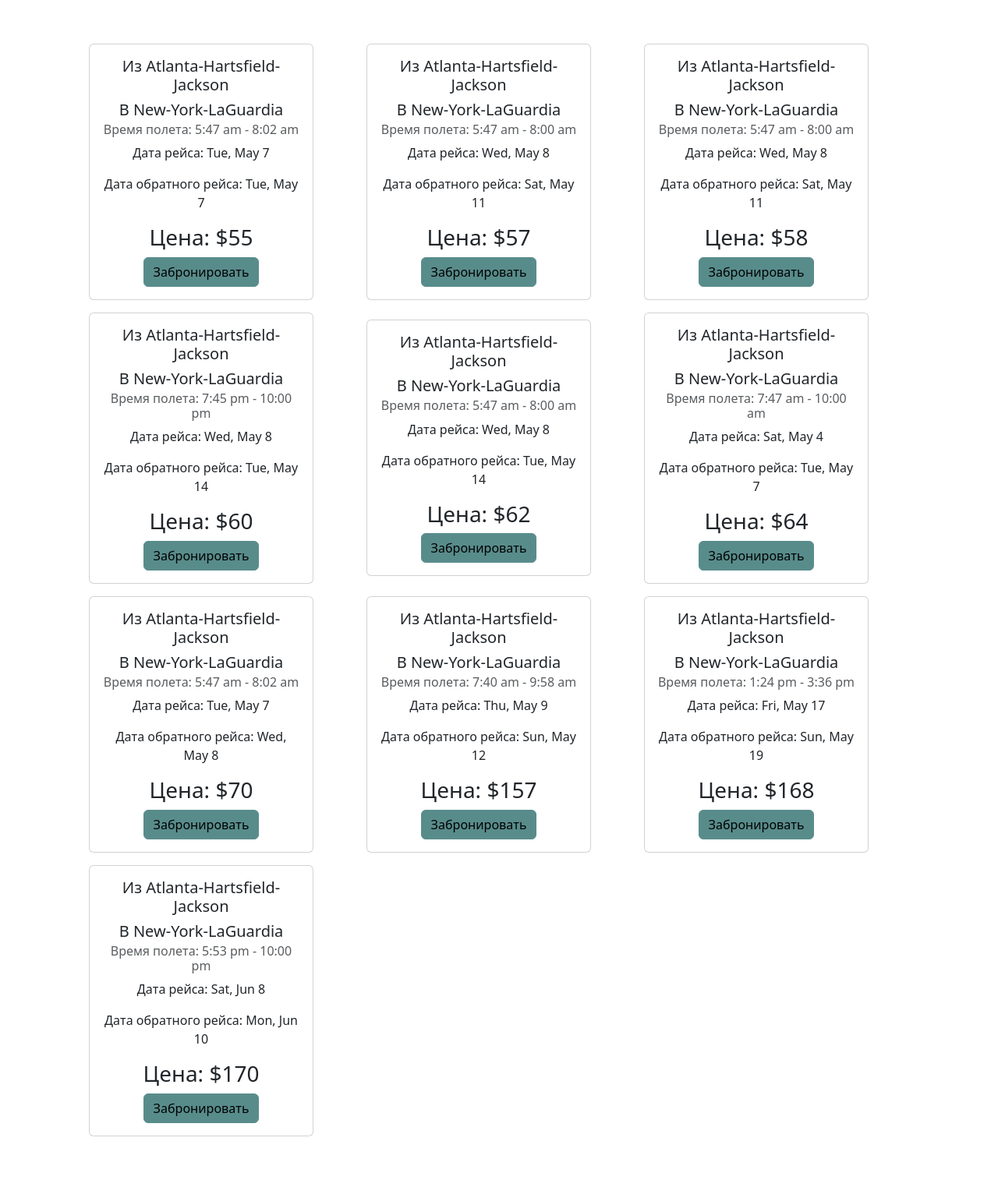
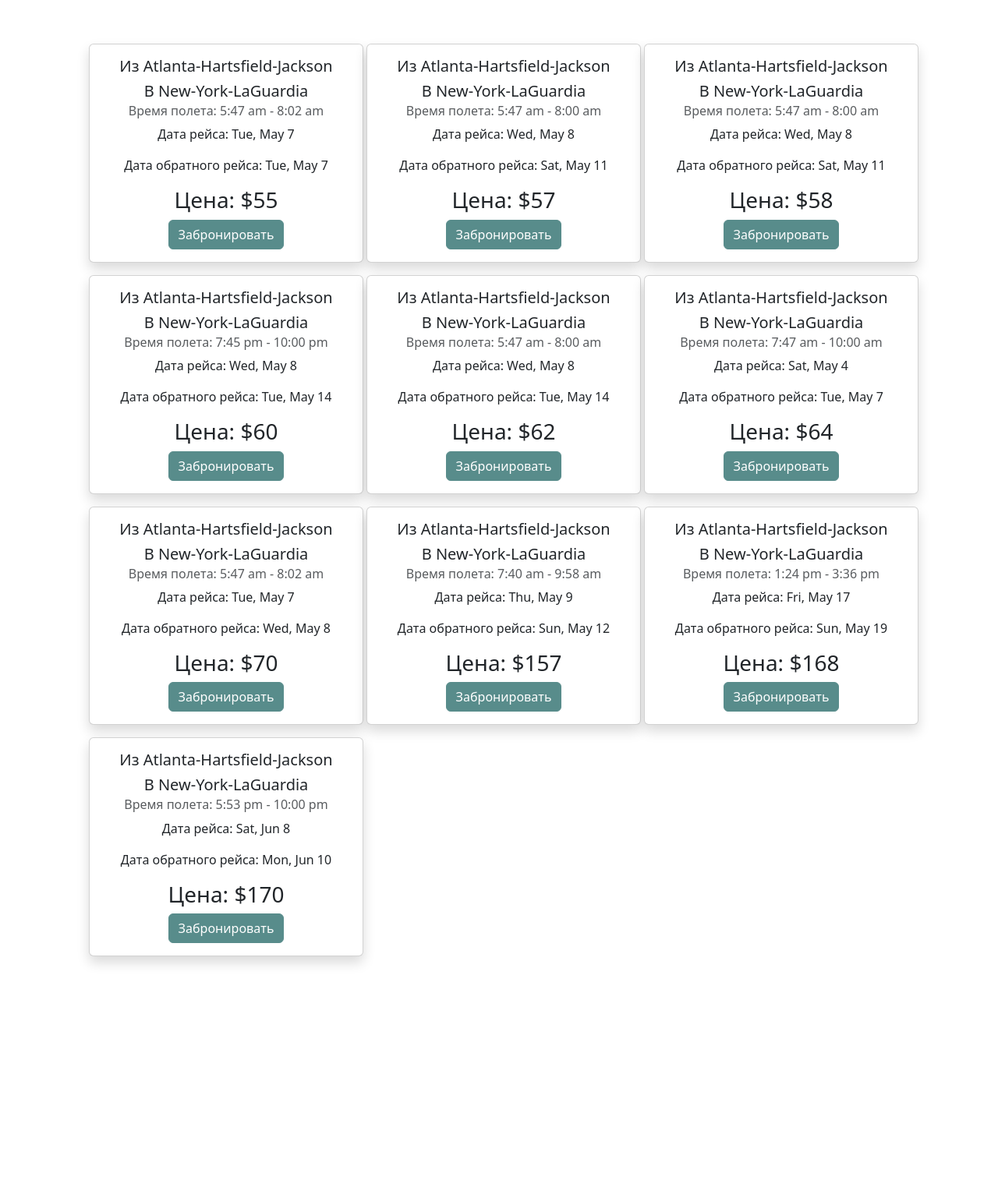
Before and after one commit to NARSELON101/avia-sales-django, a Django app: template avia_ticket_sales/templates/avia_ticket_sales/cards.html in a window 1280 px wide. Shown: the part 80-1594 px from the top of the page at 78% size. After the commit the page ends 1318 px from the top, so only its background shows below. Run offline with Django 5.2, Linux system fonts and the light colour scheme; the template is opened without the code that fills it, so the values that code supplies are empty.

Commit message:
change fill template

```diff
--- a/avia_ticket_sales/templates/avia_ticket_sales/cards.html
+++ b/avia_ticket_sales/templates/avia_ticket_sales/cards.html
@@ -1,6 +1,9 @@
-{% extends 'avia_ticket_sales/tickets.html' %}{% load static %}{% block content1 %}
+{% extends 'avia_ticket_sales/tickets.html' %}
+{% load static %}
+{% block content1 %}
+
 <div class="col p-2">
-            <div class="card" style="width: 18rem;">
+            <div class="card shadow rounded" style="width: 22rem; card-box-shadow: 1px">
               <div class="card-body">
                 <h5 class="card-title">Из Atlanta-Hartsfield-Jackson</h5>
                 <h5 class="card-title">В New-York-LaGuardia</h5>
@@ -8,13 +11,13 @@
                 <p class="card-text">Дата рейса: Tue, May 7</p>
                 <p class="card-text">Дата обратного рейса: Tue, May 7</p>
                   <h3>Цена: $55</h3>
-                <a href="#" class="card-link"><button type="button" class="btn btn-info" style="background-color: #588c8b !important; border-color: #588c8b">Забронировать</button></a>
+                <a href="#" class="card-link"><button type="button" class="btn btn-info" style="background-color: #588c8b !important; border-color: #588c8b; color: white">Забронировать</button></a>
               </div>
             </div>
         </div>
 
 <div class="col p-2">
-            <div class="card" style="width: 18rem;">
+            <div class="card shadow rounded" style="width: 22rem; card-box-shadow: 1px">
               <div class="card-body">
                 <h5 class="card-title">Из Atlanta-Hartsfield-Jackson</h5>
                 <h5 class="card-title">В New-York-LaGuardia</h5>
@@ -22,13 +25,13 @@
                 <p class="card-text">Дата рейса: Wed, May 8</p>
                 <p class="card-text">Дата обратного рейса: Sat, May 11</p>
                   <h3>Цена: $57</h3>
-                <a href="#" class="card-link"><button type="button" class="btn btn-info" style="background-color: #588c8b !important; border-color: #588c8b">Забронировать</button></a>
+                <a href="#" class="card-link"><button type="button" class="btn btn-info" style="background-color: #588c8b !important; border-color: #588c8b; color: white">Забронировать</button></a>
               </div>
             </div>
         </div>
 
 <div class="col p-2">
-            <div class="card" style="width: 18rem;">
+            <div class="card shadow rounded" style="width: 22rem; card-box-shadow: 1px">
               <div class="card-body">
                 <h5 class="card-title">Из Atlanta-Hartsfield-Jackson</h5>
                 <h5 class="card-title">В New-York-LaGuardia</h5>
@@ -36,13 +39,13 @@
                 <p class="card-text">Дата рейса: Wed, May 8</p>
                 <p class="card-text">Дата обратного рейса: Sat, May 11</p>
                   <h3>Цена: $58</h3>
-                <a href="#" class="card-link"><button type="button" class="btn btn-info" style="background-color: #588c8b !important; border-color: #588c8b">Забронировать</button></a>
+                <a href="#" class="card-link"><button type="button" class="btn btn-info" style="background-color: #588c8b !important; border-color: #588c8b; color: white">Забронировать</button></a>
               </div>
             </div>
         </div>
 
 <div class="col p-2">
-            <div class="card" style="width: 18rem;">
+            <div class="card shadow rounded" style="width: 22rem; card-box-shadow: 1px">
               <div class="card-body">
                 <h5 class="card-title">Из Atlanta-Hartsfield-Jackson</h5>
                 <h5 class="card-title">В New-York-LaGuardia</h5>
@@ -50,13 +53,13 @@
                 <p class="card-text">Дата рейса: Wed, May 8</p>
                 <p class="card-text">Дата обратного рейса: Tue, May 14</p>
                   <h3>Цена: $60</h3>
-                <a href="#" class="card-link"><button type="button" class="btn btn-info" style="background-color: #588c8b !important; border-color: #588c8b">Забронировать</button></a>
+                <a href="#" class="card-link"><button type="button" class="btn btn-info" style="background-color: #588c8b !important; border-color: #588c8b; color: white">Забронировать</button></a>
               </div>
             </div>
         </div>
 
 <div class="col p-2">
-            <div class="card" style="width: 18rem;">
+            <div class="card shadow rounded" style="width: 22rem; card-box-shadow: 1px">
               <div class="card-body">
                 <h5 class="card-title">Из Atlanta-Hartsfield-Jackson</h5>
                 <h5 class="card-title">В New-York-LaGuardia</h5>
@@ -64,13 +67,13 @@
                 <p class="card-text">Дата рейса: Wed, May 8</p>
                 <p class="card-text">Дата обратного рейса: Tue, May 14</p>
                   <h3>Цена: $62</h3>
-                <a href="#" class="card-link"><button type="button" class="btn btn-info" style="background-color: #588c8b !important; border-color: #588c8b">Забронировать</button></a>
+                <a href="#" class="card-link"><button type="button" class="btn btn-info" style="background-color: #588c8b !important; border-color: #588c8b; color: white">Забронировать</button></a>
               </div>
             </div>
         </div>
 
 <div class="col p-2">
-            <div class="card" style="width: 18rem;">
+            <div class="card shadow rounded" style="width: 22rem; card-box-shadow: 1px">
               <div class="card-body">
                 <h5 class="card-title">Из Atlanta-Hartsfield-Jackson</h5>
                 <h5 class="card-title">В New-York-LaGuardia</h5>
@@ -78,13 +81,13 @@
                 <p class="card-text">Дата рейса: Sat, May 4</p>
                 <p class="card-text">Дата обратного рейса: Tue, May 7</p>
                   <h3>Цена: $64</h3>
-                <a href="#" class="card-link"><button type="button" class="btn btn-info" style="background-color: #588c8b !important; border-color: #588c8b">Забронировать</button></a>
+                <a href="#" class="card-link"><button type="button" class="btn btn-info" style="background-color: #588c8b !important; border-color: #588c8b; color: white">Забронировать</button></a>
               </div>
             </div>
         </div>
 
 <div class="col p-2">
-            <div class="card" style="width: 18rem;">
+            <div class="card shadow rounded" style="width: 22rem; card-box-shadow: 1px">
               <div class="card-body">
                 <h5 class="card-title">Из Atlanta-Hartsfield-Jackson</h5>
                 <h5 class="card-title">В New-York-LaGuardia</h5>
@@ -92,13 +95,13 @@
                 <p class="card-text">Дата рейса: Tue, May 7</p>
                 <p class="card-text">Дата обратного рейса: Wed, May 8</p>
                   <h3>Цена: $70</h3>
-                <a href="#" class="card-link"><button type="button" class="btn btn-info" style="background-color: #588c8b !important; border-color: #588c8b">Забронировать</button></a>
+                <a href="#" class="card-link"><button type="button" class="btn btn-info" style="background-color: #588c8b !important; border-color: #588c8b; color: white">Забронировать</button></a>
               </div>
             </div>
         </div>
 
 <div class="col p-2">
-            <div class="card" style="width: 18rem;">
+            <div class="card shadow rounded" style="width: 22rem; card-box-shadow: 1px">
               <div class="card-body">
                 <h5 class="card-title">Из Atlanta-Hartsfield-Jackson</h5>
                 <h5 class="card-title">В New-York-LaGuardia</h5>
@@ -106,13 +109,13 @@
                 <p class="card-text">Дата рейса: Thu, May 9</p>
                 <p class="card-text">Дата обратного рейса: Sun, May 12</p>
                   <h3>Цена: $157</h3>
-                <a href="#" class="card-link"><button type="button" class="btn btn-info" style="background-color: #588c8b !important; border-color: #588c8b">Забронировать</button></a>
+                <a href="#" class="card-link"><button type="button" class="btn btn-info" style="background-color: #588c8b !important; border-color: #588c8b; color: white">Забронировать</button></a>
               </div>
             </div>
         </div>
 
 <div class="col p-2">
-            <div class="card" style="width: 18rem;">
+            <div class="card shadow rounded" style="width: 22rem; card-box-shadow: 1px">
               <div class="card-body">
                 <h5 class="card-title">Из Atlanta-Hartsfield-Jackson</h5>
                 <h5 class="card-title">В New-York-LaGuardia</h5>
@@ -120,13 +123,13 @@
                 <p class="card-text">Дата рейса: Fri, May 17</p>
                 <p class="card-text">Дата обратного рейса: Sun, May 19</p>
                   <h3>Цена: $168</h3>
-                <a href="#" class="card-link"><button type="button" class="btn btn-info" style="background-color: #588c8b !important; border-color: #588c8b">Забронировать</button></a>
+                <a href="#" class="card-link"><button type="button" class="btn btn-info" style="background-color: #588c8b !important; border-color: #588c8b; color: white">Забронировать</button></a>
               </div>
             </div>
         </div>
 
 <div class="col p-2">
-            <div class="card" style="width: 18rem;">
+            <div class="card shadow rounded" style="width: 22rem; card-box-shadow: 1px">
               <div class="card-body">
                 <h5 class="card-title">Из Atlanta-Hartsfield-Jackson</h5>
                 <h5 class="card-title">В New-York-LaGuardia</h5>
@@ -134,7 +137,7 @@
                 <p class="card-text">Дата рейса: Sat, Jun 8</p>
                 <p class="card-text">Дата обратного рейса: Mon, Jun 10</p>
                   <h3>Цена: $170</h3>
-                <a href="#" class="card-link"><button type="button" class="btn btn-info" style="background-color: #588c8b !important; border-color: #588c8b">Забронировать</button></a>
+                <a href="#" class="card-link"><button type="button" class="btn btn-info" style="background-color: #588c8b !important; border-color: #588c8b; color: white">Забронировать</button></a>
               </div>
             </div>
         </div>
```
Also changed, not shown: 1.py (+7 -5 lines).
